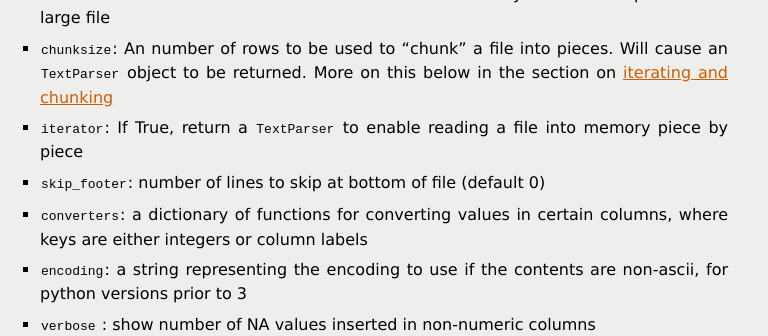
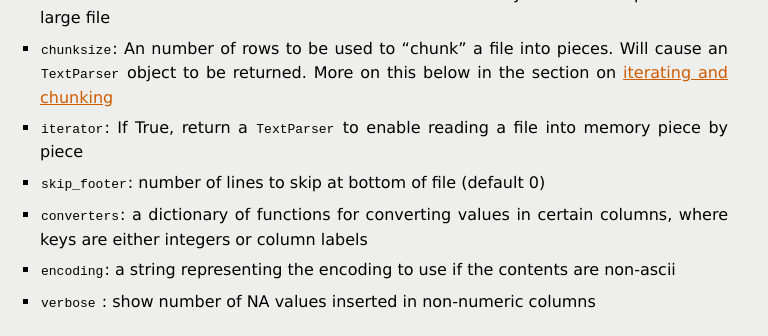
Before and after one commit to mobogaqc/pandas, a Sphinx documentation site: the page built from doc/source/io.rst, in a window 1280 px wide and 900 px high, scrolled down 1425 px, cut to the strip 0-336 px from the top of the window. Shown: the whole strip, without its empty margins (0-768 px from the left). Built offline with Sphinx 7.4.7, drawn with Linux system fonts in a browser that asks for light colours; formulas are drawn with MathJax 3; the version number is read from the project's files by our own code.

Commit message:
DOC: encoding affects python 2 and 3

```diff
--- a/doc/source/io.rst
+++ b/doc/source/io.rst
@@ -94,7 +94,7 @@ data into a DataFrame object. They can take a number of arguments:
   - ``converters``: a dictionary of functions for converting values in certain
     columns, where keys are either integers or column labels
   - ``encoding``: a string representing the encoding to use if the contents are
-    non-ascii, for python versions prior to 3
+    non-ascii
   - ``verbose`` : show number of NA values inserted in non-numeric columns
 
 .. ipython:: python
```
